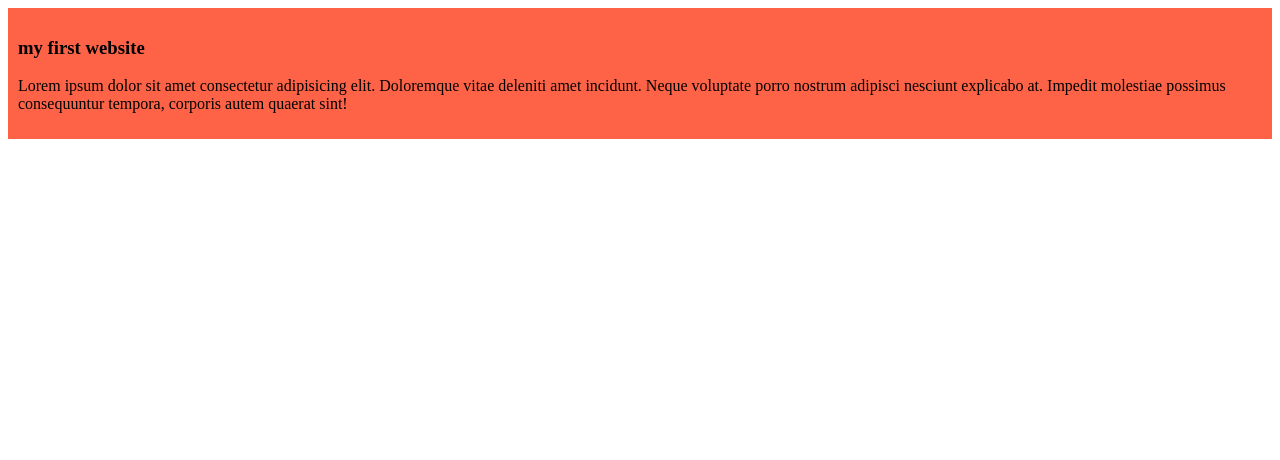
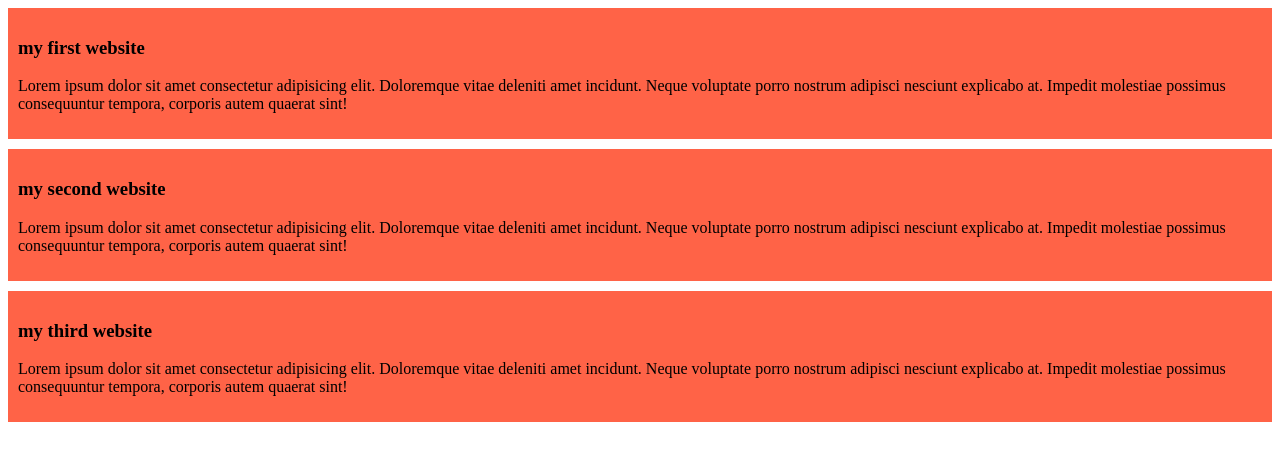
Before and after one commit to tapon-ray125/my-simple-website, a plain HTML site: page index.html in a window 1280 px wide. Drawn offline with Linux system fonts and the light colour scheme.

Commit message:
added the second and third blog

```diff
--- a/index.html
+++ b/index.html
@@ -11,6 +11,14 @@
         <h3>my first website</h3>
         <p>Lorem ipsum dolor sit amet consectetur adipisicing elit. Doloremque vitae deleniti amet incidunt. Neque voluptate porro nostrum adipisci nesciunt explicabo at. Impedit molestiae possimus consequuntur tempora, corporis autem quaerat sint!</p>
     </div>
+    <div>
+        <h3>my second website</h3>
+        <p>Lorem ipsum dolor sit amet consectetur adipisicing elit. Doloremque vitae deleniti amet incidunt. Neque voluptate porro nostrum adipisci nesciunt explicabo at. Impedit molestiae possimus consequuntur tempora, corporis autem quaerat sint!</p>
+    </div>
+    <div>
+        <h3>my third website</h3>
+        <p>Lorem ipsum dolor sit amet consectetur adipisicing elit. Doloremque vitae deleniti amet incidunt. Neque voluptate porro nostrum adipisci nesciunt explicabo at. Impedit molestiae possimus consequuntur tempora, corporis autem quaerat sint!</p>
+    </div>
 
 </body>
 </html>
--- a/styles/blog.css
+++ b/styles/blog.css
@@ -1,4 +1,5 @@
 div{
     background-color: tomato;
     padding: 10px;
+    margin-bottom: 10px;
 }
```
